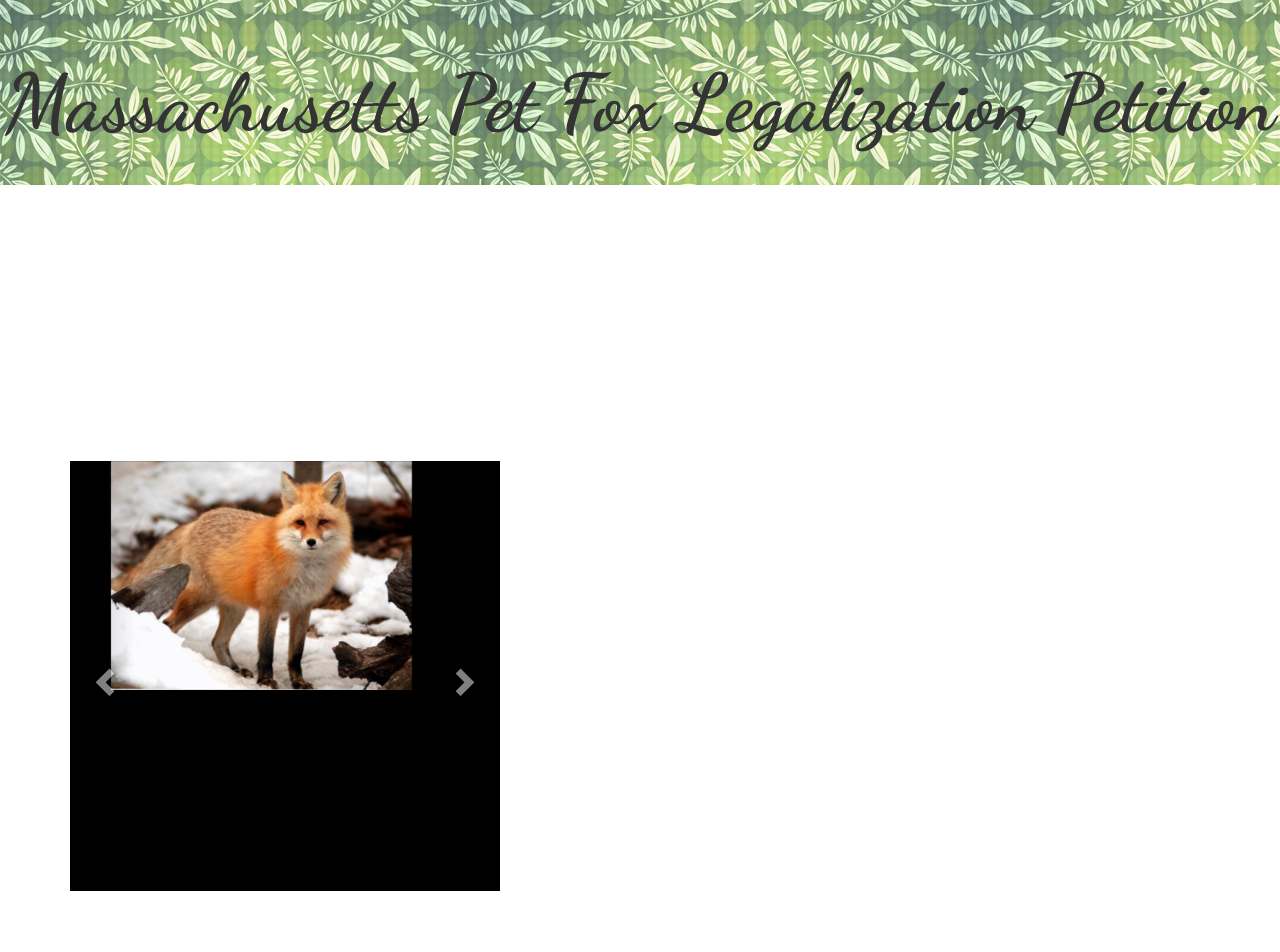
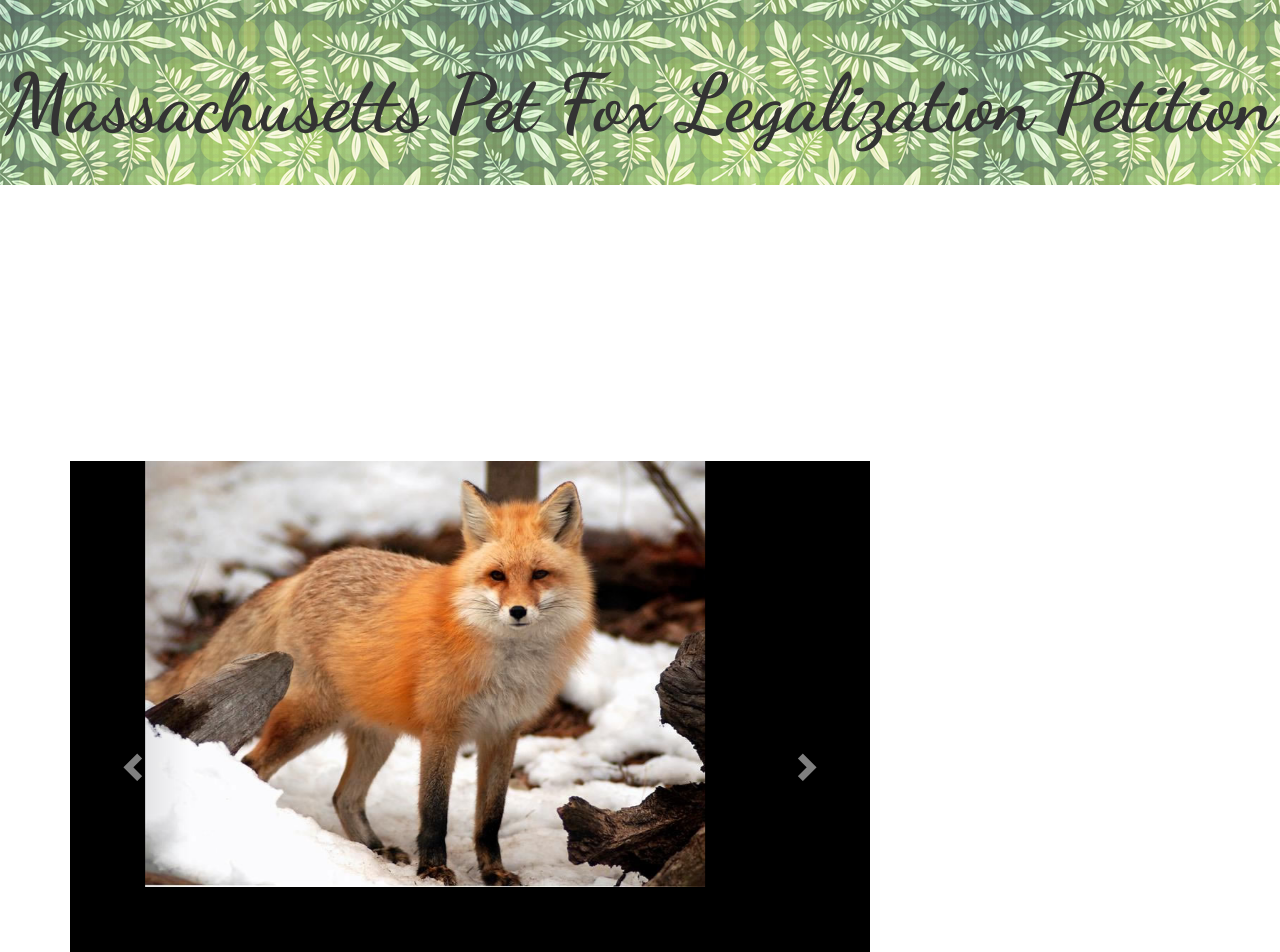
Before and after one commit to Peter-White/petition_site_app, a website: page index.html in a window 1280 px wide. Shown: the top 952 px of the page. Drawn offline with nearby package versions, Linux system fonts and the light colour scheme; no server answers; a web font is replaced by a local one.

Commit message:
Carousel Size Absolute

```diff
--- a/styles.css
+++ b/styles.css
@@ -17,11 +17,17 @@ header {
 
 .container #myCarousel {
   background-size: contain;
-  width: 430px;
-  height: 430px;
+  width: 800px;
+  height: 600px;
+  background-color: black;
+}
+
+.container #myCarousel div{
+  background-size: contain;
+  background-color: black;
   background-repeat: no-repeat;
   background-position: center;
-  background-color: black;
+  height: 100%;
 }
 
 #main {
```
